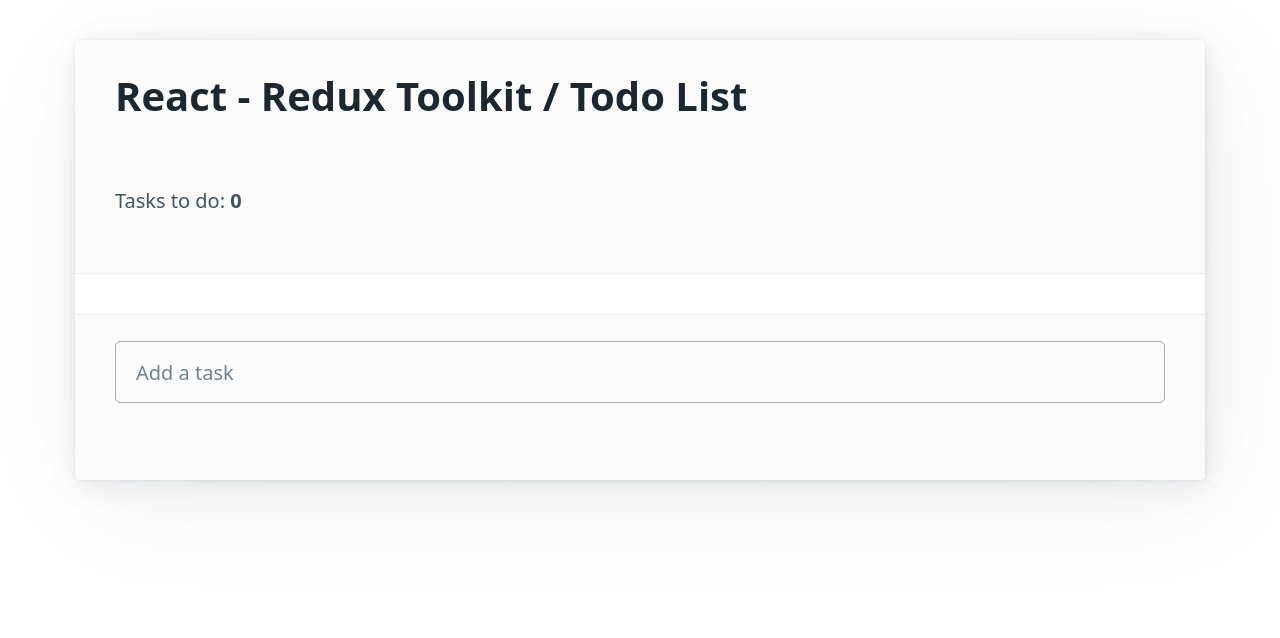
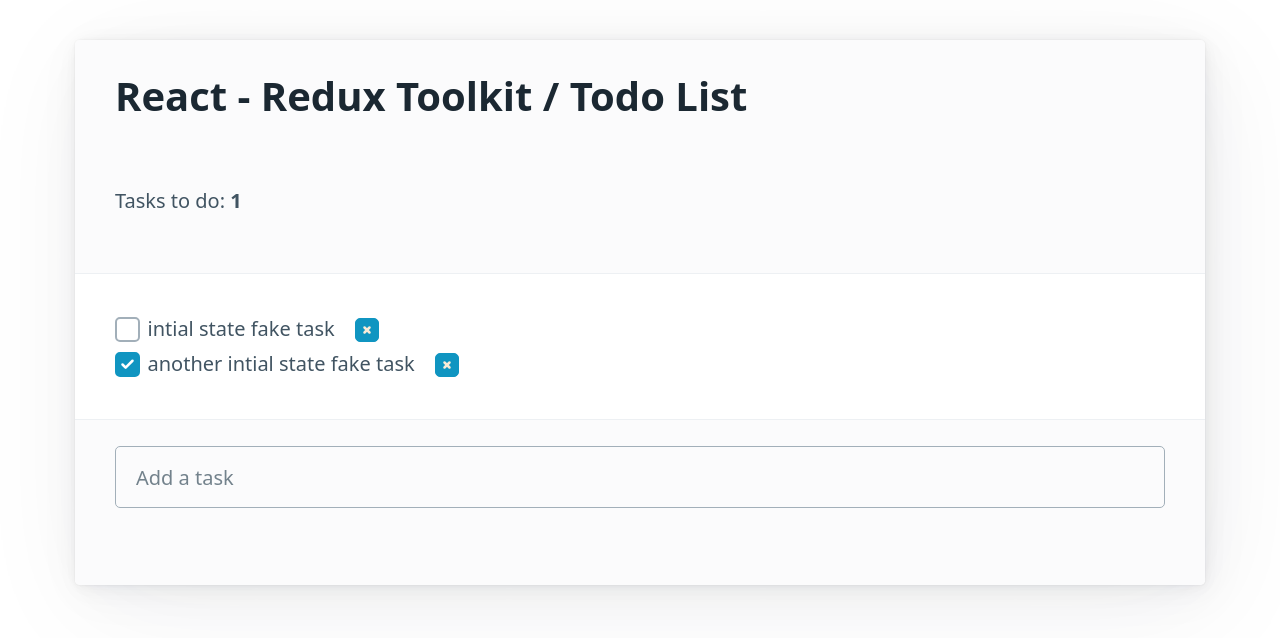
Before and after one commit to n3wborn/vite-react-ts, a React (Vite) app: page / in a window 1280 px wide. Shown: the top 638 px of the page. Built offline with nearby package versions, Linux system fonts and the light colour scheme.

Commit message:
refac: populate local initialState

```diff
--- a/src/features/todo/todoSlice.ts
+++ b/src/features/todo/todoSlice.ts
@@ -1,4 +1,4 @@
-import {createSlice} from "@reduxjs/toolkit";
+import {createSlice} from '@reduxjs/toolkit'
 
 type taskType = {
     completed: boolean,
@@ -8,10 +8,26 @@
 }
 
 type initialStateType = taskType[]
-const initialState: initialStateType = []
+
+const initialState: initialStateType = [
+    {
+        completed: false,
+        id: Date.now(),
+        title: 'intial state fake task',
+        userId: 5
+    },
+    {
+        completed: true,
+        id: Date.now() + 1,
+        title: 'another intial state fake task',
+        userId: 5
+    }
+
+]
 
 const todoSlice = createSlice({
     name: 'todo',
+    // local state
     initialState,
     reducers: {
         // from ACTUAL State, return ACTUAL State + New Task
```
